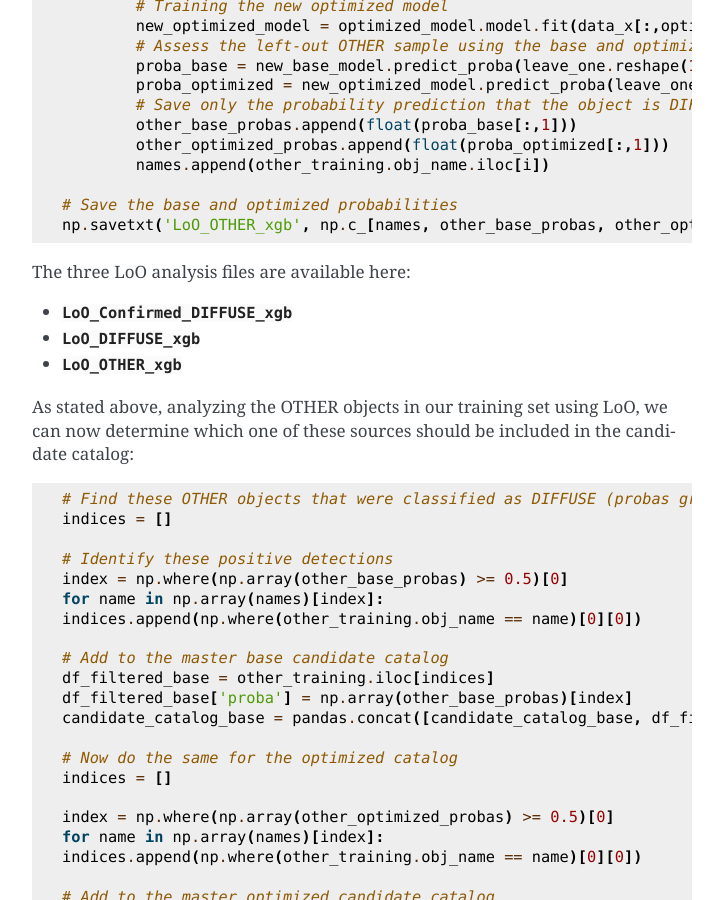
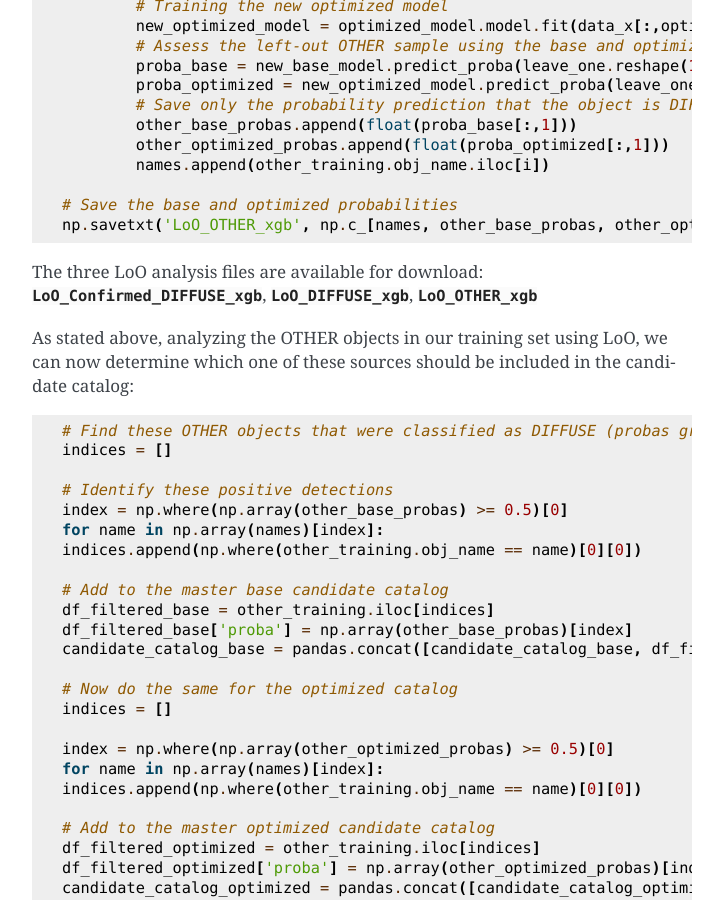
Before and after one commit to Professor-G/pyBIA, a Sphinx documentation site: the page built from docs/source/Figures.rst, in a window 1280 px wide and 900 px high, scrolled down 9540 px. Shown: the whole window, without its empty margins (388-1111 px from the left). Built offline with Sphinx 7.4.7, drawn with Linux system fonts in a browser that asks for light colours; pages that are not in the unit, such as notebooks, are missing from menus.

Commit message:
adding file links

```diff
--- a/docs/source/Figures.rst
+++ b/docs/source/Figures.rst
@@ -466,11 +466,7 @@ The base and optimized candidate catalogs generated above does not include the 8
 	# Save the base and optimized probabilities
 	np.savetxt('LoO_OTHER_xgb', np.c_[names, other_base_probas, other_optimized_probas], header="Names, Base_Model, Optimized_Model", fmt='%s')
 
-The three LoO analysis files are available here:
-
-- :download:`LoO_Confirmed_DIFFUSE_xgb <LoO_Confirmed_DIFFUSE_xgb>`
-- :download:`LoO_DIFFUSE_xgb <LoO_DIFFUSE_xgb>`
-- :download:`LoO_OTHER_xgb <LoO_OTHER_xgb>`
+The three LoO analysis files are available for download: :download:`LoO_Confirmed_DIFFUSE_xgb <LoO_Confirmed_DIFFUSE_xgb>`, :download:`LoO_DIFFUSE_xgb <LoO_DIFFUSE_xgb>`, :download:`LoO_OTHER_xgb <LoO_OTHER_xgb>`
 
 As stated above, analyzing the OTHER objects in our training set using LoO, we can now determine which one of these sources should be included in the candidate catalog:
 
```
